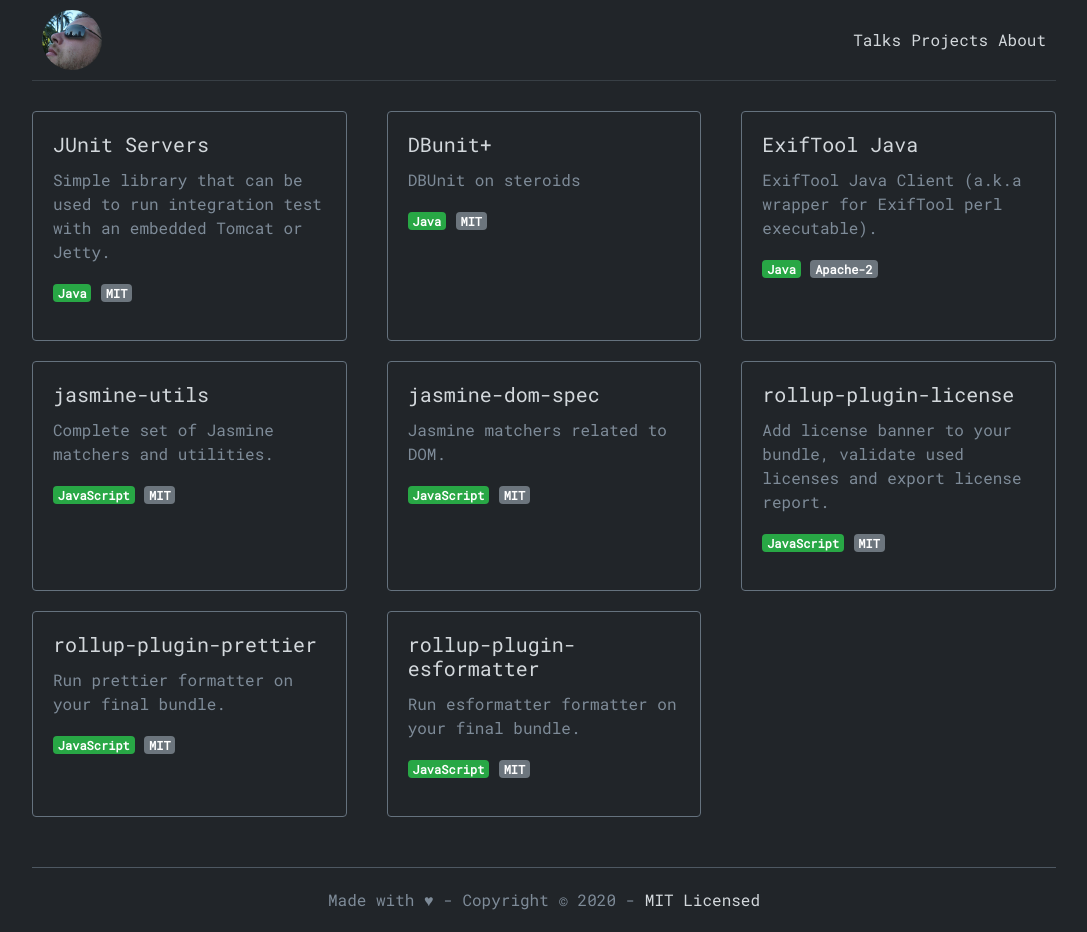
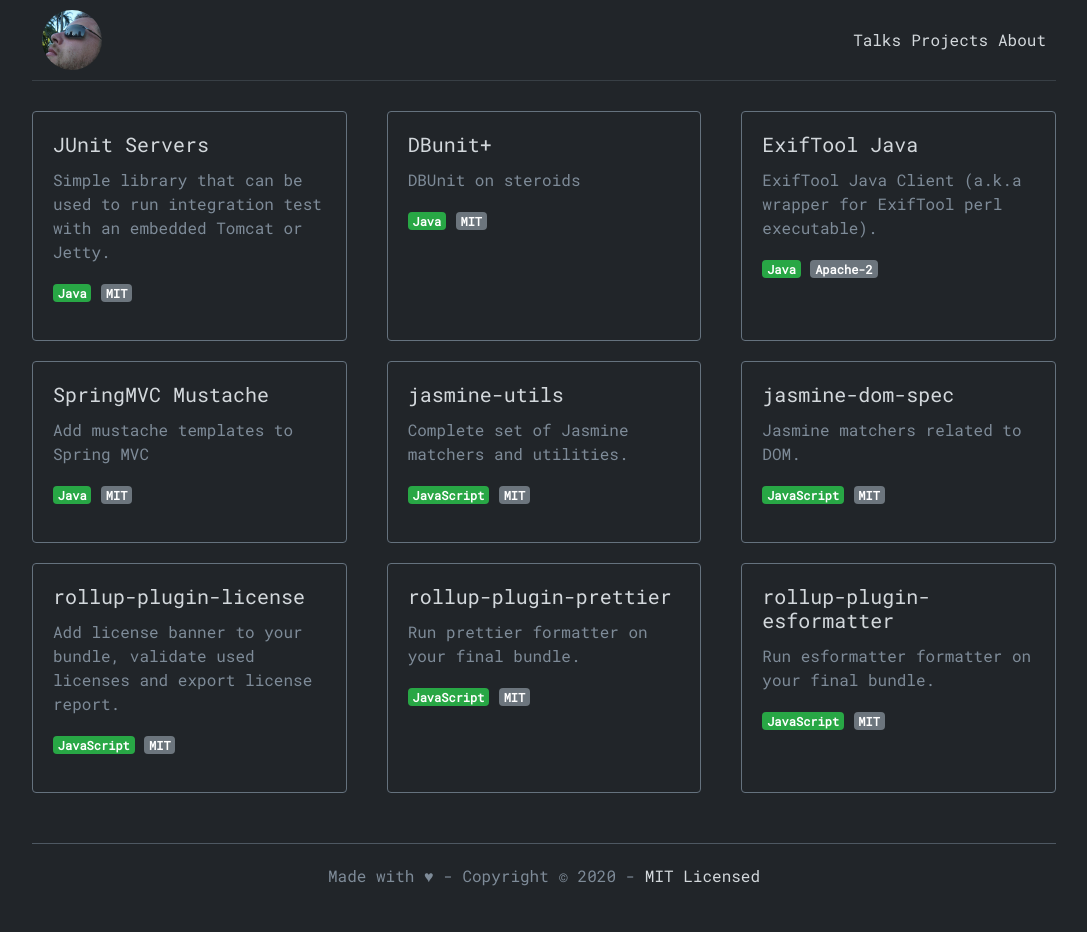
Before and after one commit to mjeanroy/mjeanroy.github.io, a Jekyll site: the page built from projects/index.html, in a window 1280 px wide. Shown: the whole page, without its empty margins (96-1183 px from the left). Built offline with Jekyll 4.4.1, drawn with Linux system fonts in a browser that asks for light colours; after the commit the page ends 908 px from its top, so only the background shows below that.

Commit message:
chore: update projects

```diff
--- a/_data/projects.yml
+++ b/_data/projects.yml
@@ -13,6 +13,11 @@
   url: https://github.com/mjeanroy/exiftool-lib
   description: ExifTool Java Client (a.k.a wrapper for ExifTool perl executable).
   license: Apache-2
+- name: SpringMVC Mustache
+  language: Java
+  url: https://github.com/mjeanroy/springmvc-mustache
+  description: Add mustache templates to Spring MVC
+  license: MIT
 - name: jasmine-utils
   language: JavaScript
   url: https://github.com/mjeanroy/jasmine-utils
```
